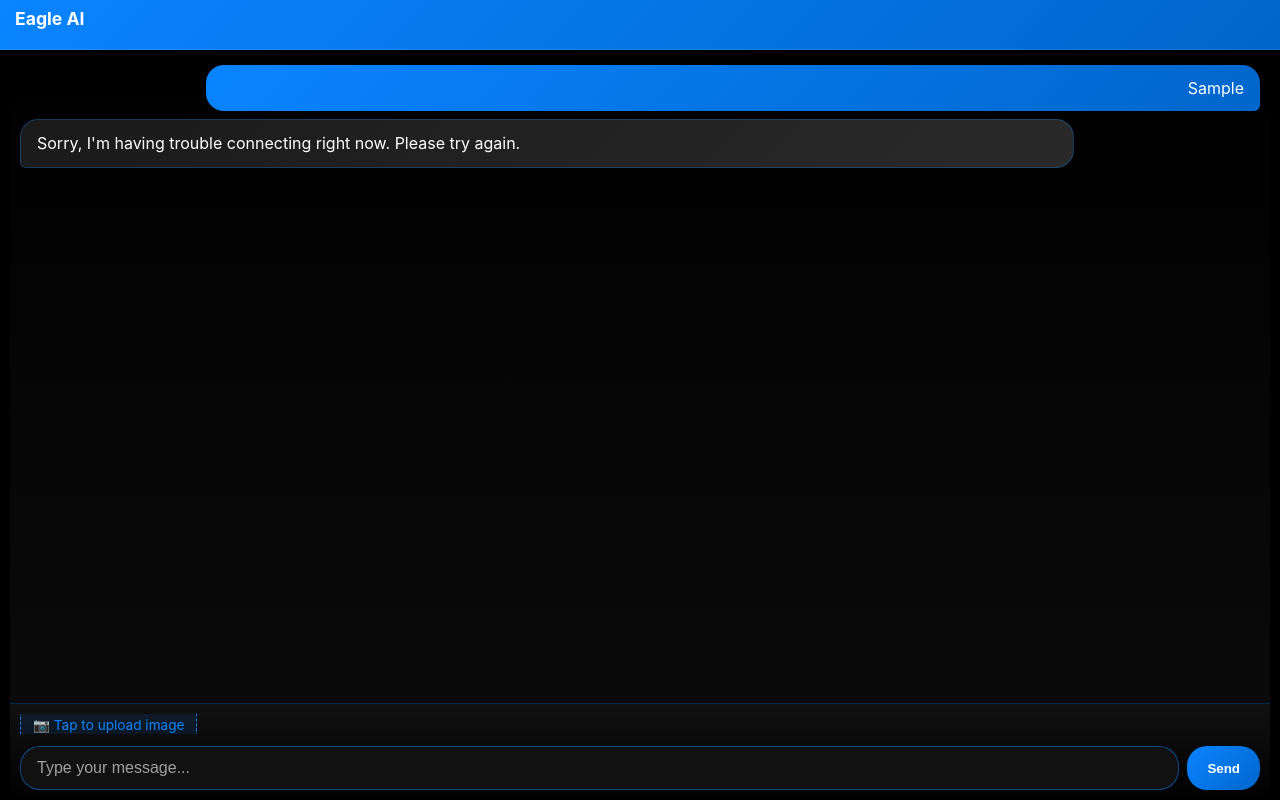
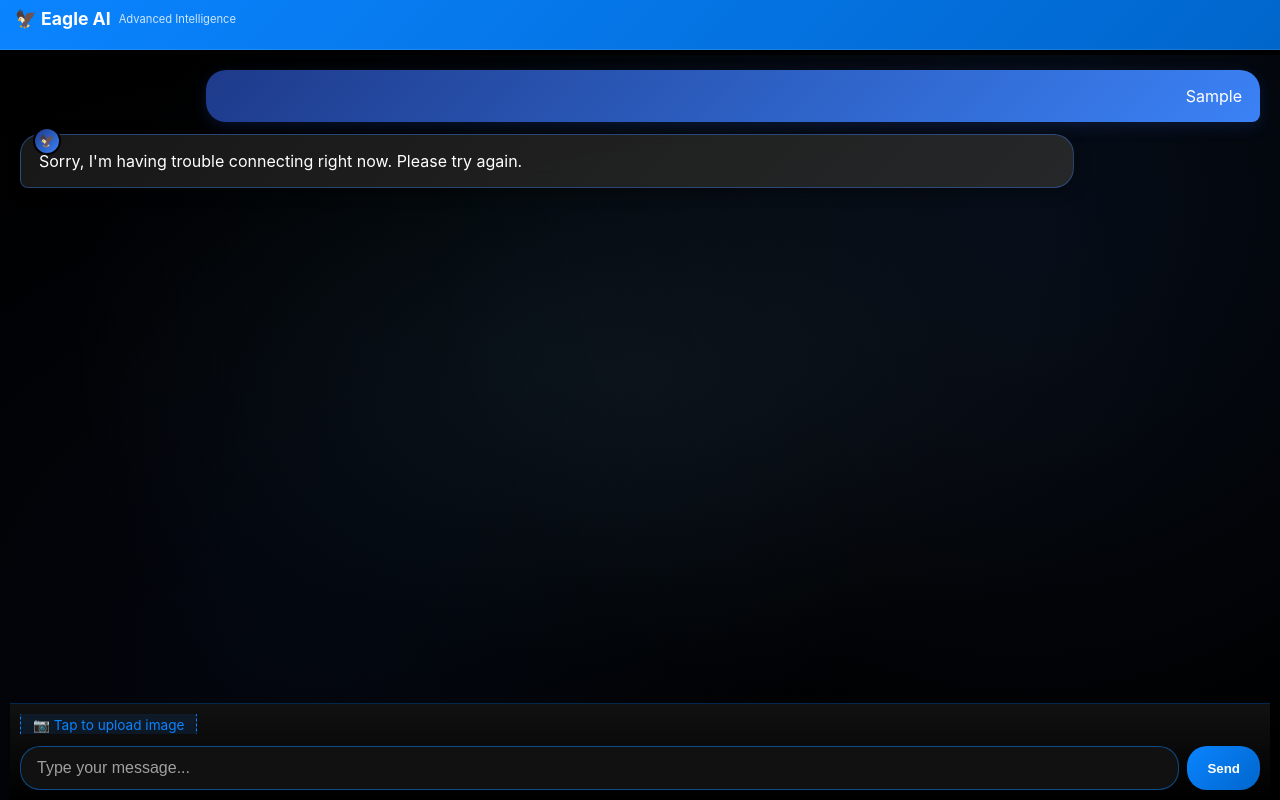
Before and after one commit to lilyverse211/jasmineinfos, a plain HTML site: page chat.html in a window 1280 px wide. Both pictures are taken after typing "Sample" into the empty fields and a click on the button "Send". Drawn offline with Linux system fonts and the light colour scheme; no server answers.

Commit message:
Update chat.html

```diff
--- a/chat.html
+++ b/chat.html
@@ -69,16 +69,32 @@
       display: flex;
       flex-direction: column;
       height: 100vh;
-      padding-top: 50px; /* Account for fixed navbar */
+      padding-top: 55px; /* Account for fixed navbar */
     }
 
     .chat-messages {
       flex: 1;
       overflow-y: auto;
       padding: 15px 10px 10px;
-      background: linear-gradient(180deg, #000000 0%, #0a0a0a 100%);
+      background: radial-gradient(ellipse at center, #0a0a0a 0%, #000000 70%);
       scroll-behavior: smooth;
       -webkit-overflow-scrolling: touch;
+      position: relative;
+    }
+
+    .chat-messages::before {
+      content: '';
+      position: fixed;
+      top: 55px;
+      left: 0;
+      right: 0;
+      bottom: 0;
+      background:
+        radial-gradient(circle at 20% 80%, rgba(30, 58, 138, 0.1) 0%, transparent 50%),
+        radial-gradient(circle at 80% 20%, rgba(59, 130, 246, 0.1) 0%, transparent 50%),
+        radial-gradient(circle at 40% 40%, rgba(14, 165, 233, 0.05) 0%, transparent 50%);
+      pointer-events: none;
+      z-index: 0;
     }
 
     /* Custom scrollbar for webkit browsers */
@@ -96,42 +112,62 @@
     }
 
     .message {
-      padding: 12px 16px;
-      border-radius: 18px;
-      margin-bottom: 8px;
+      padding: 14px 18px;
+      border-radius: 20px;
+      margin-bottom: 12px;
       max-width: 85%;
       word-wrap: break-word;
-      line-height: 1.4;
+      line-height: 1.5;
       position: relative;
-      animation: messageSlide 0.3s ease-out;
+      animation: messageSlide 0.4s cubic-bezier(0.4, 0, 0.2, 1);
+      z-index: 1;
+      backdrop-filter: blur(10px);
     }
 
     @keyframes messageSlide {
       from {
         opacity: 0;
-        transform: translateY(10px);
+        transform: translateY(15px) scale(0.95);
       }
       to {
         opacity: 1;
-        transform: translateY(0);
+        transform: translateY(0) scale(1);
       }
     }
 
     .message.user {
-      background: linear-gradient(135deg, #0A84FF, #0066CC);
+      background: linear-gradient(135deg, #1e3a8a, #3b82f6);
       color: #fff;
       margin-left: auto;
       text-align: right;
-      border-bottom-right-radius: 6px;
+      border-bottom-right-radius: 8px;
+      box-shadow: 0 4px 15px rgba(30, 58, 138, 0.3);
     }
 
     .message.bot {
-      background: linear-gradient(135deg, #1a1a1a, #2a2a2a);
-      border: 1px solid rgba(10, 132, 255, 0.3);
+      background: linear-gradient(135deg, rgba(26, 26, 26, 0.9), rgba(42, 42, 42, 0.9));
+      border: 1px solid rgba(59, 130, 246, 0.4);
       color: #fff;
       margin-right: auto;
       text-align: left;
-      border-bottom-left-radius: 6px;
+      border-bottom-left-radius: 8px;
+      box-shadow: 0 4px 15px rgba(0, 0, 0, 0.4);
+    }
+
+    .message.bot::before {
+      content: '🦅';
+      position: absolute;
+      top: -8px;
+      left: 12px;
+      background: linear-gradient(135deg, #1e3a8a, #3b82f6);
+      width: 24px;
+      height: 24px;
+      border-radius: 50%;
+      display: flex;
+      align-items: center;
+      justify-content: center;
+      font-size: 12px;
+      border: 2px solid #000;
     }
 
     .message.typing {
@@ -353,7 +389,10 @@
   <!-- Mobile-optimized navbar -->
   <nav class="navbar">
     <div class="d-flex align-items-center w-100">
-      <span class="navbar-brand">Eagle AI</span>
+      <span class="navbar-brand">
+        🦅 Eagle AI
+        <span style="font-size: 0.7rem; font-weight: 400; margin-left: 8px; opacity: 0.8;">Advanced Intelligence</span>
+      </span>
     </div>
   </nav>
 
```
